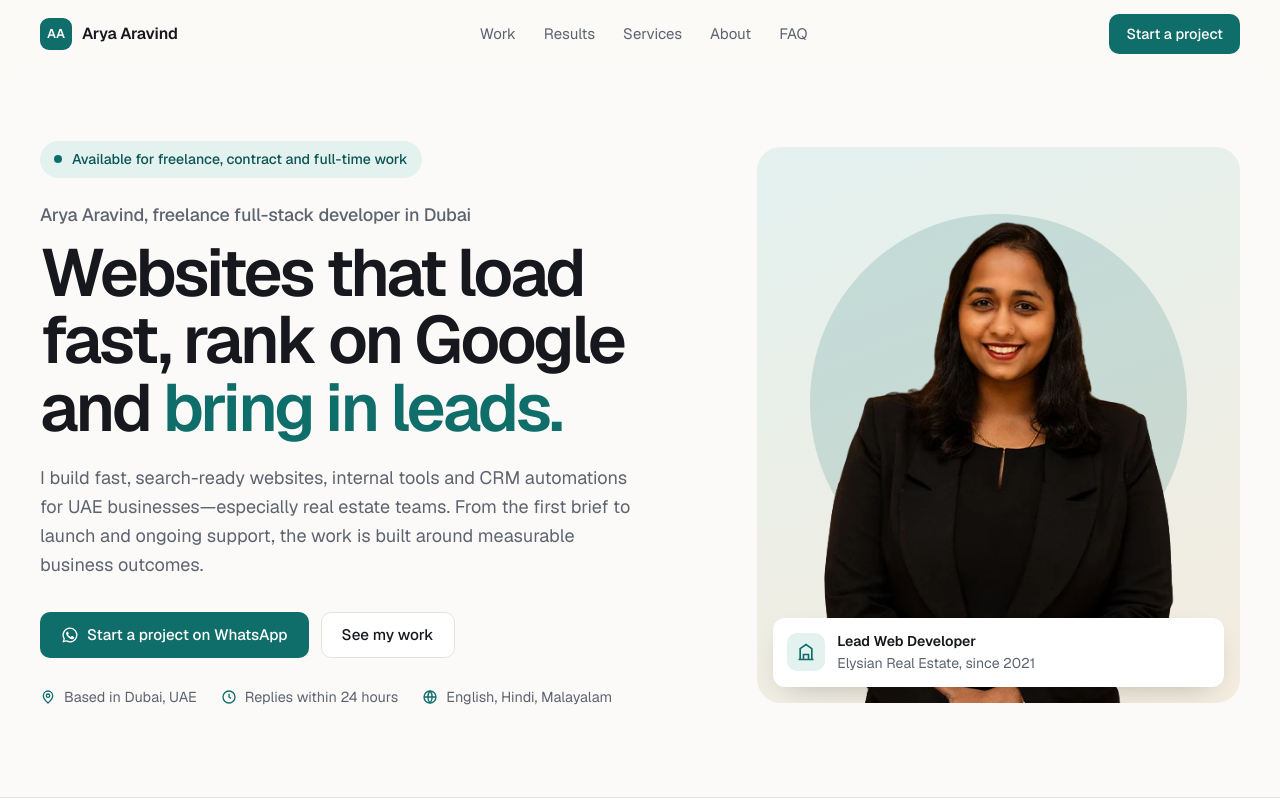
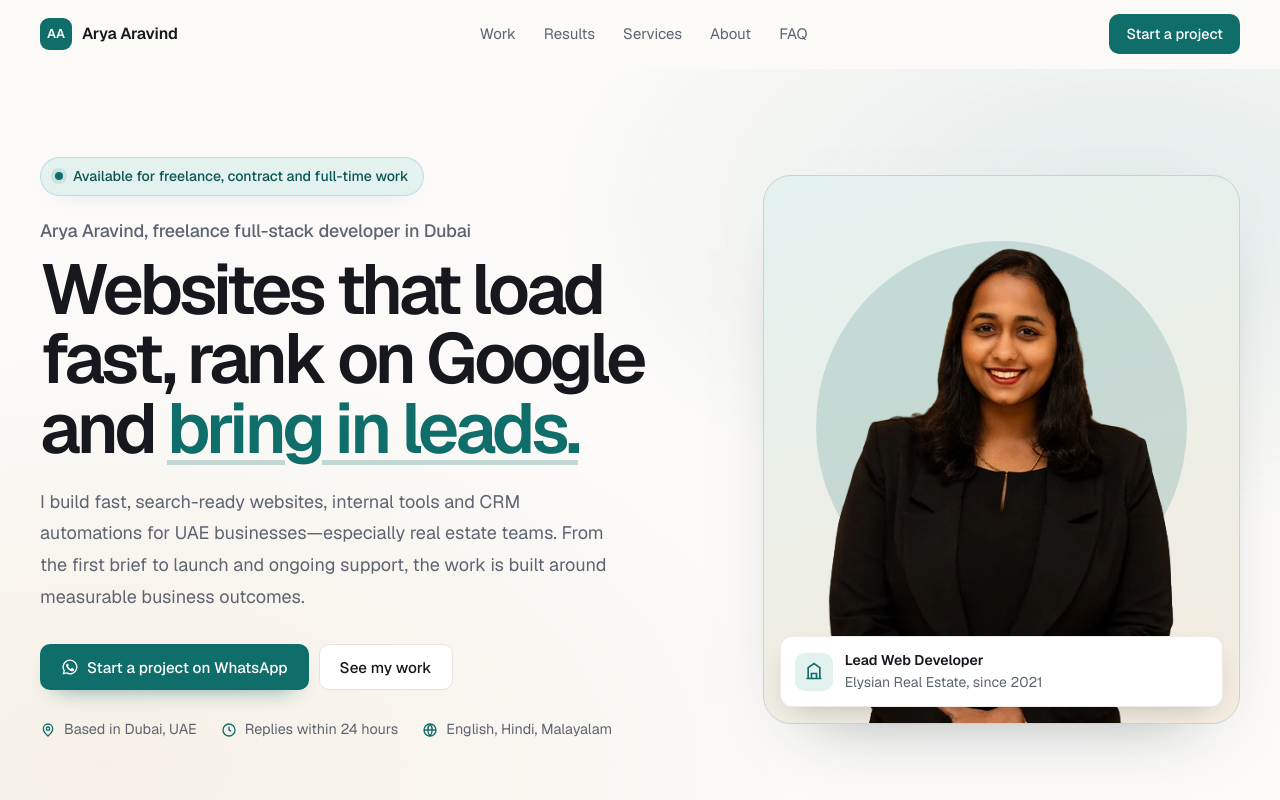
Before and after one commit to arya-git-25/arya-git-25, a plain HTML site: page index.html in a window 1280 px wide. Shown: the top 800 px of the page. Drawn offline with nearby package versions, Linux system fonts and the light colour scheme; no server answers.

Commit message:
Refresh homepage hero and featured project styling

```diff
--- a/assets/site.css
+++ b/assets/site.css
@@ -307,3 +307,90 @@ ul,ol{margin:0;padding:0}
 .work > .card[hidden]{display:none!important}
 @media (max-width:600px){.project-tools{align-items:flex-start;flex-direction:column;margin-top:-8px}.project-filters{gap:7px}.filter-btn{padding:8px 12px;font-size:.84rem}}
 @media (prefers-reduced-motion:reduce){.filter-btn{transition:none}}
+
+
+/* Homepage refresh: clearer hierarchy, richer hero, and more confident project previews. */
+.hero{
+  position:relative;
+  isolation:isolate;
+  overflow:hidden;
+  padding-block:clamp(52px,7vw,88px) clamp(64px,8vw,100px);
+}
+.hero::before{
+  content:"";
+  position:absolute;
+  z-index:-1;
+  inset:0;
+  background:
+    radial-gradient(ellipse at 88% 18%,color-mix(in srgb,var(--brand) 10%,transparent),transparent 36%),
+    radial-gradient(ellipse at 8% 90%,color-mix(in srgb,var(--sand) 72%,transparent),transparent 42%);
+  pointer-events:none;
+}
+.hero .wrap{gap:clamp(36px,6vw,84px)}
+.hero .wrap>div:first-child{max-width:700px}
+.hero .status{
+  border:1px solid color-mix(in srgb,var(--brand) 14%,transparent);
+  box-shadow:0 6px 22px -18px var(--brand);
+}
+.status i{box-shadow:0 0 0 4px color-mix(in srgb,var(--brand) 12%,transparent)}
+.hero h1{
+  max-width:15ch;
+  margin-top:22px;
+  font-size:clamp(2.7rem,5.5vw,4.65rem);
+  letter-spacing:-.055em;
+  line-height:.99;
+}
+.hero h1 em{
+  text-decoration:underline;
+  text-decoration-color:color-mix(in srgb,var(--brand) 24%,transparent);
+  text-decoration-thickness:.075em;
+  text-underline-offset:.1em;
+}
+.hero .lead{max-width:48ch;line-height:1.75}
+.hero .cta{gap:10px}
+.hero .cta .btn-primary{box-shadow:0 10px 24px -16px var(--brand)}
+.portrait{
+  border:1px solid color-mix(in srgb,var(--brand) 14%,var(--line));
+  border-radius:28px;
+  box-shadow:0 30px 70px -48px rgba(15,40,40,.5);
+}
+.portrait::before{filter:blur(.2px)}
+.portrait .tag{
+  border:1px solid color-mix(in srgb,var(--line) 75%,transparent);
+  backdrop-filter:blur(12px);
+}
+.clients{position:relative}
+.clients .wrap{gap:14px 32px}
+.clients p{font-weight:500;letter-spacing:.01em}
+.clients li{font-size:clamp(.94rem,1.3vw,1.08rem)}
+/* Give featured work a stronger editorial frame without changing project content. */
+.card{
+  box-shadow:0 4px 18px -18px rgba(15,40,40,.35);
+  border-color:color-mix(in srgb,var(--line) 85%,transparent);
+}
+.card:hover{
+  border-color:color-mix(in srgb,var(--brand) 34%,var(--line));
+  box-shadow:0 24px 52px -30px rgba(15,40,40,.4);
+}
+.card .body{gap:12px}
+.card .win{font-size:1rem;line-height:1.5}
+.card .foot{gap:10px 18px}
+.card .link a{display:inline-flex;align-items:center;gap:6px}
+.card .link a:hover{text-decoration:underline;text-underline-offset:3px}
+@media (max-width:900px){
+  .hero{padding-top:40px}
+  .hero h1{max-width:17ch;font-size:clamp(2.6rem,7.5vw,4.1rem)}
+  .portrait{max-width:480px}
+}
+@media (max-width:600px){
+  .hero{padding-block:32px 56px}
+  .hero h1{font-size:clamp(2.35rem,10vw,3.4rem);line-height:1.02}
+  .hero .lead{font-size:1.04rem;line-height:1.7}
+  .hero .cta .btn{width:100%}
+  .hero .facts{gap:10px 16px}
+  .portrait{border-radius:22px}
+  .card .body{padding:22px}
+}
+@media (prefers-reduced-motion:reduce){
+  .card,.card:hover,.shot img,.card:hover .shot img{transform:none;transition:none}
+}
```
